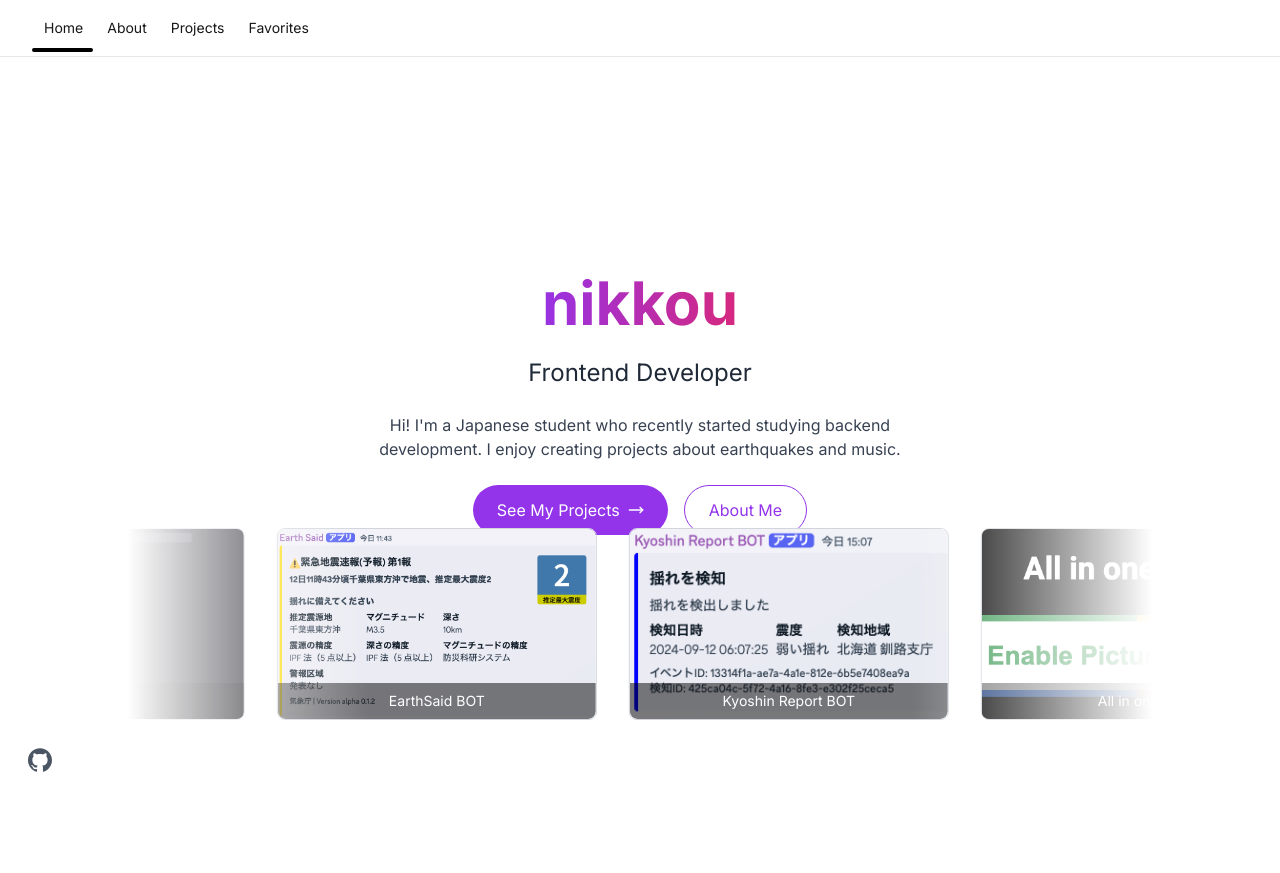
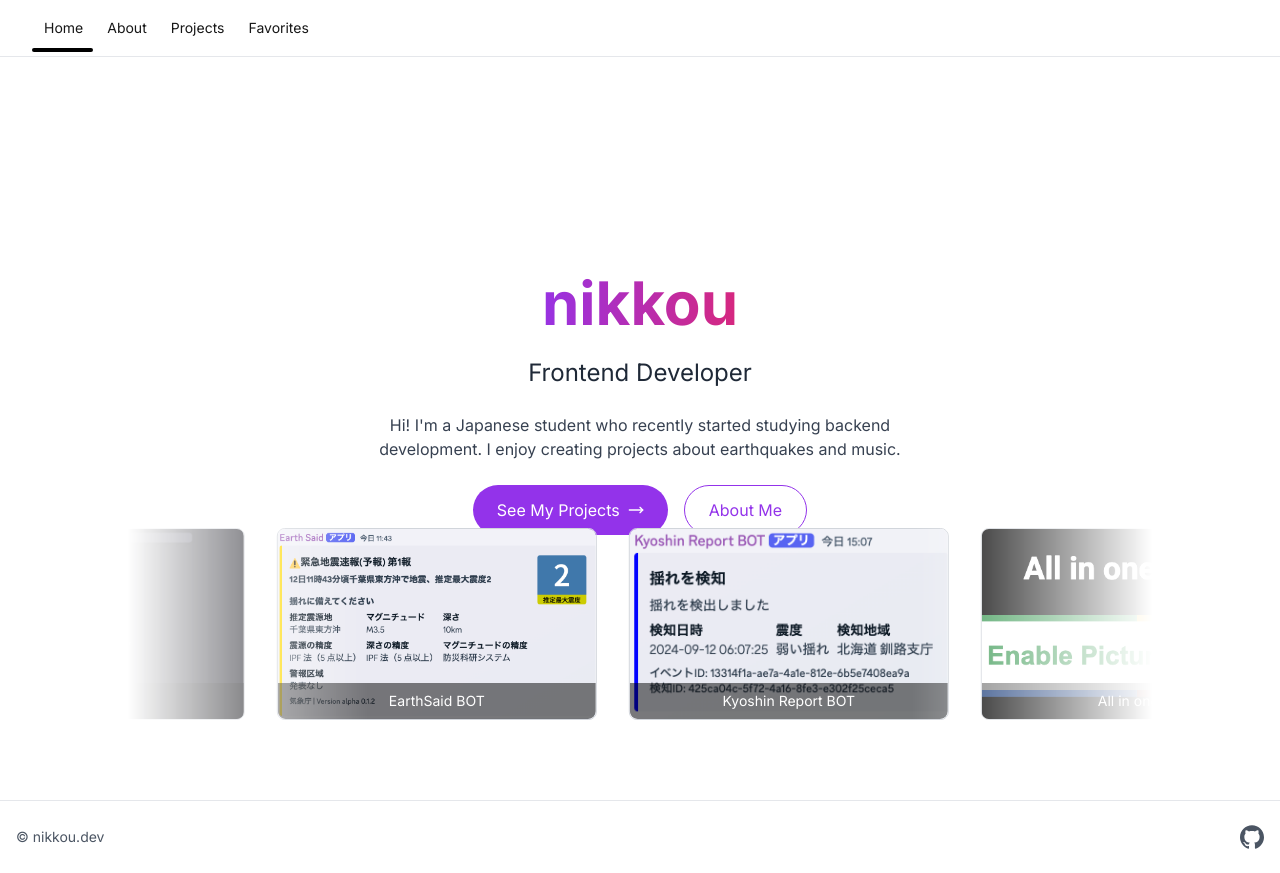
Before and after one commit to nikkou-0814/Portfolio-v6, a Next.js app: page / in a window 1280 px wide. Before the commit the page ends 800 px from the top, so only its background shows below. Built offline with nearby package versions, Linux system fonts and the light colour scheme.

Commit message:
fix: レイアウトにフッターを追加

```diff
--- a/src/app/about/page.tsx
+++ b/src/app/about/page.tsx
@@ -1,6 +1,6 @@
 'use client';
 
-const About = () => {
+export default function About() {
   return (
     <main className="min-h-screen">
       <section className="flex flex-col items-center justify-center min-h-screen p-8 space-y-8 max-w-4xl mx-auto">
@@ -102,5 +102,3 @@ const About = () => {
     </main>
   );
 }
-
-export default About;
--- /dev/null
+++ b/src/app/components/footer.tsx
@@ -0,0 +1,26 @@
+import { SiGithub } from 'react-icons/si';
+
+export default function footer() {
+  return (
+    <footer className="text-gray-600 dark:text-gray-300 py-6 border-t border-gray-200 dark:border-gray-800">
+      <div className="container mx-auto px-4">
+        <div className="flex flex-col md:flex-row items-center justify-between space-y-4 md:space-y-0">
+          <div className="text-sm">
+            © nikkou.dev
+          </div>
+
+          <div className="flex space-x-4">
+            <a
+              href="https://github.com/nikkou-0814"
+              target="_blank"
+              rel="noopener noreferrer"
+              className="text-gray-600 dark:text-gray-300 hover:text-purple-400 transition-colors"
+            >
+              <SiGithub className="w-6 h-6" />
+            </a>
+          </div>
+        </div>
+      </div>
+    </footer>
+  );
+}
--- a/src/app/favorites/page.tsx
+++ b/src/app/favorites/page.tsx
@@ -4,7 +4,7 @@ import React from 'react';
 import { motion } from 'framer-motion';
 import Image from 'next/image';
 
-const Favorites = () => {
+export default function Favorites() {
   const music = {
     playlistUrl: "https://embed.music.apple.com/jp/playlist/topmusic/pl.u-KVXBkA6TLVvNr9K?l=en-US",
   };
@@ -122,5 +122,3 @@ const Favorites = () => {
     </div>
   );
 };
-
-export default Favorites;
--- a/src/app/layout.tsx
+++ b/src/app/layout.tsx
@@ -1,7 +1,8 @@
 import "./globals.css"
 import { Inter } from "next/font/google"
 import Providers from "./providers"
-import Header from "./components/Header"
+import Header from "./components/header"
+import Footer from './components/footer';
 
 const inter = Inter({ subsets: ["latin"] })
 
@@ -21,6 +22,7 @@ export default function RootLayout({
         <Providers>
           <Header />
           <main>{children}</main>
+          <Footer />
         </Providers>
       </body>
     </html>
--- a/src/app/page.tsx
+++ b/src/app/page.tsx
@@ -51,15 +51,6 @@ export default function Home() {
             className="flex items-center gap-2 px-6 py-3 text-purple-600 dark:text-purple-400 border border-purple-600 rounded-full hover:bg-purple-100 dark:hover:bg-purple-950 transition-colors"
           >
             About Me
-          </Link>
-        </div>
-
-        <div className="fixed bottom-5 left-5 flex gap-4">
-          <Link
-            href="https://github.com/nikkou-0814"
-            className="p-2 text-gray-600 dark:text-gray-300 hover:text-purple-600 dark:hover:text-purple-400 transition-colors"
-          >
-            <SiGithub className="w-6 h-6" />
           </Link>
         </div>
         <div className="absolute bottom-20 w-4/5">
--- a/src/app/projects/page.tsx
+++ b/src/app/projects/page.tsx
@@ -6,7 +6,7 @@ import { SiGithub } from 'react-icons/si';
 import { motion } from 'framer-motion';
 import { ExternalLink } from 'lucide-react'
 
-const Projects = () => {
+export default function Projects() {
   const projects = [
     {
       title: 'Portfolio-v6',
@@ -171,5 +171,3 @@ const Projects = () => {
     </div>
   );
 };
-
-export default Projects;
```
